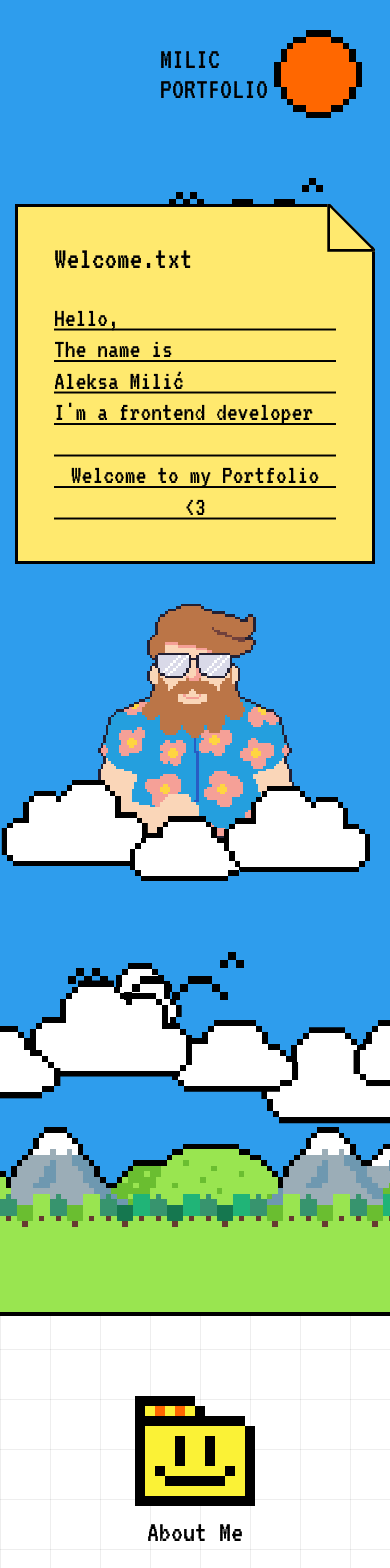
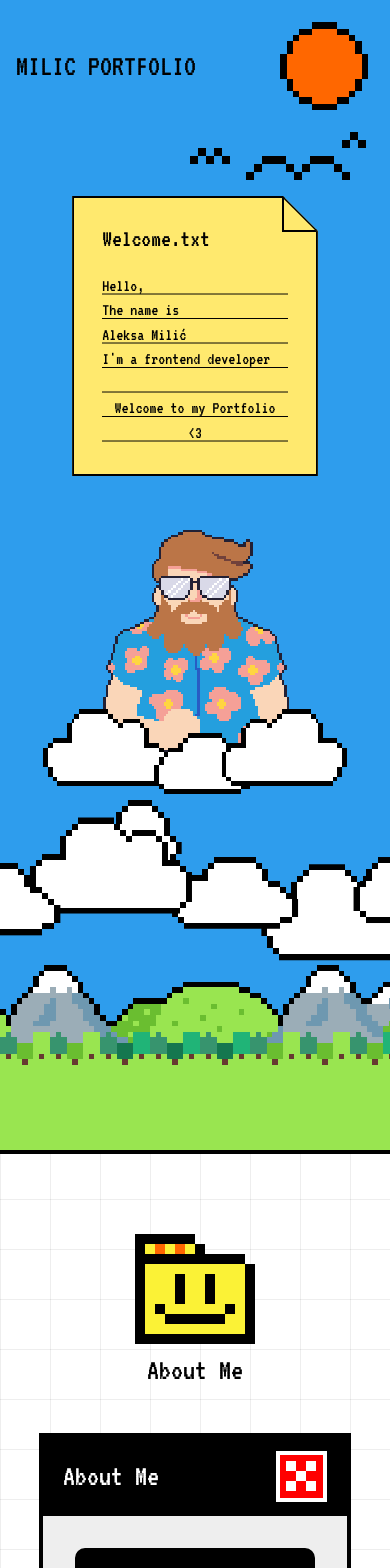
Before and after one commit to OrochiAM/MainPortfolio, a React (Vite) app: page / in a window 390 px wide. Shown: the top 1568 px of the page. Built offline with nearby package versions, Linux system fonts and the light colour scheme.

Commit message:
Responsive Header.

```diff
--- a/src/components/HeaderContent.jsx
+++ b/src/components/HeaderContent.jsx
@@ -1,7 +1,6 @@
 import StickyNote from './StickyNote';
 import ME from '../assets/images/meog.gif';
-import BigCloud from '../assets/images/bigcloud.png';
-import MediumCloud from '../assets/images/mediumcloud.png';
+
 import Birds from '../assets/images/birds.gif';
 import Sprite from './Sprite';
 
@@ -22,10 +21,7 @@ export default function HeaderContent() {
       </StickyNote>
 
       <div className="me-image">
-        <Sprite src={ME} className="me-gif" pixelSize={4.3} />
-        <Sprite src={BigCloud} className="me-cloud" pixelSize={9} />
-        <Sprite src={BigCloud} className="me-cloud" pixelSize={9} />
-        <Sprite src={MediumCloud} className="me-cloud" pixelSize={9} />
+        <Sprite src={ME} className="me-image" pixelSize={4.3} />
       </div>
     </main>
   );
--- a/src/styles/style.css
+++ b/src/styles/style.css
@@ -106,6 +106,7 @@ header {
   width: 100%;
   min-height: 99.1vh;
   padding: 1.5em 10em;
+  padding-bottom: 15em;
   position: relative;
   display: flex;
   flex-direction: column;
@@ -137,7 +138,8 @@ header .header-top ul li:hover::before {
 }
 @media (max-width: 1000px) {
   header {
-    padding-bottom: 20em;
+    padding: 1em;
+    padding-bottom: 13em;
   }
   header .header-top nav {
     display: none;
@@ -150,7 +152,8 @@ img {
 
 /* STICKY NOTE */
 .sticky-note {
-  width: 450px;
+  max-width: 450px;
+  width: 90vw;
   height: 450px;
   padding: 40px;
   flex: none;
@@ -209,91 +212,58 @@ img {
   display: flex;
   justify-content: space-between;
   align-items: center;
+  gap: 2em;
   position: relative;
   z-index: 1;
-  padding: 3em 9vw;
-  padding-top: 3em;
+  padding: 5em clamp(0px, (100vw - 1250px) * 0.3, 15em) 3em;
 }
-@media (max-width: 1700px) {
-  .header-content {
-    padding: 3em 8vw;
-    padding-top: 5em;
-  }
-  .header-content .sticky-note {
-    width: 400px;
-    height: 400px;
-  }
-  .header-content .me-image {
-    zoom: 0.85;
-  }
+.header-content .me-image {
+  zoom: clamp(0.1, tan(atan2(100vw, 1400px)), 1);
 }
-@media (max-width: 1450px) {
-  .header-content {
-    padding: 3em 3vw;
-    padding-top: 5em;
-  }
-  .header-content .me-image {
-    zoom: 0.8;
-  }
-}
-@media (max-width: 1250px) {
-  .header-content {
-    padding: 3em 0vw;
-    padding-top: 5em;
-  }
-  .header-content .sticky-note {
-    zoom: 0.9;
-  }
-  .header-content .me-image {
-    zoom: 0.75;
-  }
-}
-@media (max-width: 1000px) {
+@media (max-width: 1100px) {
   .header-content {
     flex-direction: column;
     gap: 2em;
   }
+  .header-content .sticky-note {
+    max-width: 400px;
+    height: 400px;
+  }
+  .header-content .sticky-note .text p {
+    font-size: 25px;
+  }
   .header-content .me-image {
-    zoom: 0.6;
+    zoom: 0.9;
+  }
+}
+@media (max-width: 500px) {
+  .header-content .sticky-note {
+    zoom: 0.7;
+  }
+  .header-content .me-image {
+    zoom: 0.75;
   }
 }
 .header-content .birds {
   position: absolute;
 }
 .header-content .birds:nth-child(1) {
-  left: -100px;
-  bottom: -120px;
+  top: 0;
+  right: 0;
 }
 .header-content .birds:nth-child(2) {
-  right: -100px;
-  top: 40px;
+  left: -20px;
+  bottom: -80px;
+  z-index: 0;
 }
-.header-content .me-image {
-  position: relative;
-}
-.header-content .me-image .me-cloud {
-  position: absolute;
-}
-.header-content .me-image .me-cloud:nth-child(2) {
-  left: -130px;
-  bottom: -30px;
-  transform: scaleX(-1);
-}
-.header-content .me-image .me-cloud:nth-child(3) {
-  right: -100px;
-  bottom: -40px;
-  z-index: 1;
-}
-.header-content .me-image .me-cloud:nth-child(4) {
-  right: 110px;
-  bottom: -55px;
-}
+
 /* CLOUDS */
 .clouds {
   width: 100%;
   height: 300px;
   position: absolute;
   left: 0;
+  z-index: 1;
   bottom: -1vh;
   overflow-x: hidden;
   pointer-events: none;
@@ -307,7 +277,7 @@ img {
 .hills {
   width: 100%;
   position: relative;
-  z-index: 0;
+  z-index: 1;
 }
 .hills .img {
   width: 100%;
--- a/src/styles/style.scss
+++ b/src/styles/style.scss
@@ -117,7 +117,7 @@ header {
   width: 100%;
   min-height: 99.1vh;
   padding: 1.5em 10em;
-
+  padding-bottom: 15em;
   position: relative;
 
   display: flex;
@@ -157,7 +157,8 @@ header {
   }
 
   @media (max-width: 1000px) {
-    padding-bottom: 20em;
+    padding: 1em;
+    padding-bottom: 13em;
 
     .header-top {
       nav {
@@ -174,7 +175,8 @@ img {
 /* STICKY NOTE */
 
 .sticky-note {
-  width: 450px;
+  max-width: 450px;
+  width: 90vw;
   height: 450px;
   padding: 40px;
   flex: none;
@@ -266,55 +268,42 @@ img {
   display: flex;
   justify-content: space-between;
   align-items: center;
+  gap: 2em;
 
   position: relative;
   z-index: 1;
 
-  padding: 3em 9vw;
-  padding-top: 3em;
+  padding: 5em clamp(0px, calc((100vw - 1250px) * 0.3), 15em) 3em;
 
-  @media (max-width: 1700px) {
-    padding: 3em 8vw;
-    padding-top: 5em;
+  .me-image {
+    zoom: clamp(0.1, tan(atan2(100vw, 1400px)), 1);
+  }
+
+  @media (max-width: 1100px) {
+    flex-direction: column;
+    gap: 2em;
 
     .sticky-note {
-      width: 400px;
+      max-width: 400px;
       height: 400px;
+
+      .text p {
+        font-size: 25px;
+      }
     }
 
     .me-image {
-      zoom: 0.85;
+      zoom: 0.9;
     }
   }
 
-  @media (max-width: 1450px) {
-    padding: 3em 3vw;
-    padding-top: 5em;
-
-    .me-image {
-      zoom: 0.8;
-    }
-  }
-
-  @media (max-width: 1250px) {
-    padding: 3em 0vw;
-    padding-top: 5em;
-
+  @media (max-width: 500px) {
     .sticky-note {
-      zoom: 0.9;
+      zoom: 0.7;
     }
 
     .me-image {
       zoom: 0.75;
-    }
-  }
-
-  @media (max-width: 1000px) {
-    flex-direction: column;
-    gap: 2em;
-
-    .me-image {
-      zoom: 0.6;
     }
   }
 
@@ -323,41 +312,15 @@ img {
   }
 
   .birds:nth-child(1) {
-    left: -100px;
-    bottom: -120px;
+    top: 0;
+    right: 0;
   }
 
   .birds:nth-child(2) {
-    right: -100px;
-    top: 40px;
-  }
+    left: -20px;
+    bottom: -80px;
 
-  .me-image {
-    position: relative;
-
-    .me-cloud {
-      position: absolute;
-
-      &:nth-child(2) {
-        left: -130px;
-        bottom: -30px;
-        transform: scaleX(-1);
-      }
-
-      &:nth-child(3) {
-        right: -100px;
-        bottom: -40px;
-        z-index: 1;
-      }
-
-      &:nth-child(4) {
-        right: 110px;
-        bottom: -55px;
-      }
-
-      &:nth-child(5) {
-      }
-    }
+    z-index: 0;
   }
 }
 
@@ -369,6 +332,7 @@ img {
 
   position: absolute;
   left: 0;
+  z-index: 1;
   bottom: -1vh;
   overflow-x: hidden;
   pointer-events: none;
@@ -384,7 +348,7 @@ img {
   width: 100%;
 
   position: relative;
-  z-index: 0;
+  z-index: 1;
 
   .img {
     width: 100%;
```
Also changed, not shown: src/assets/images/meog.gif, 1 other file (tests, documents, lock files or other folders).
